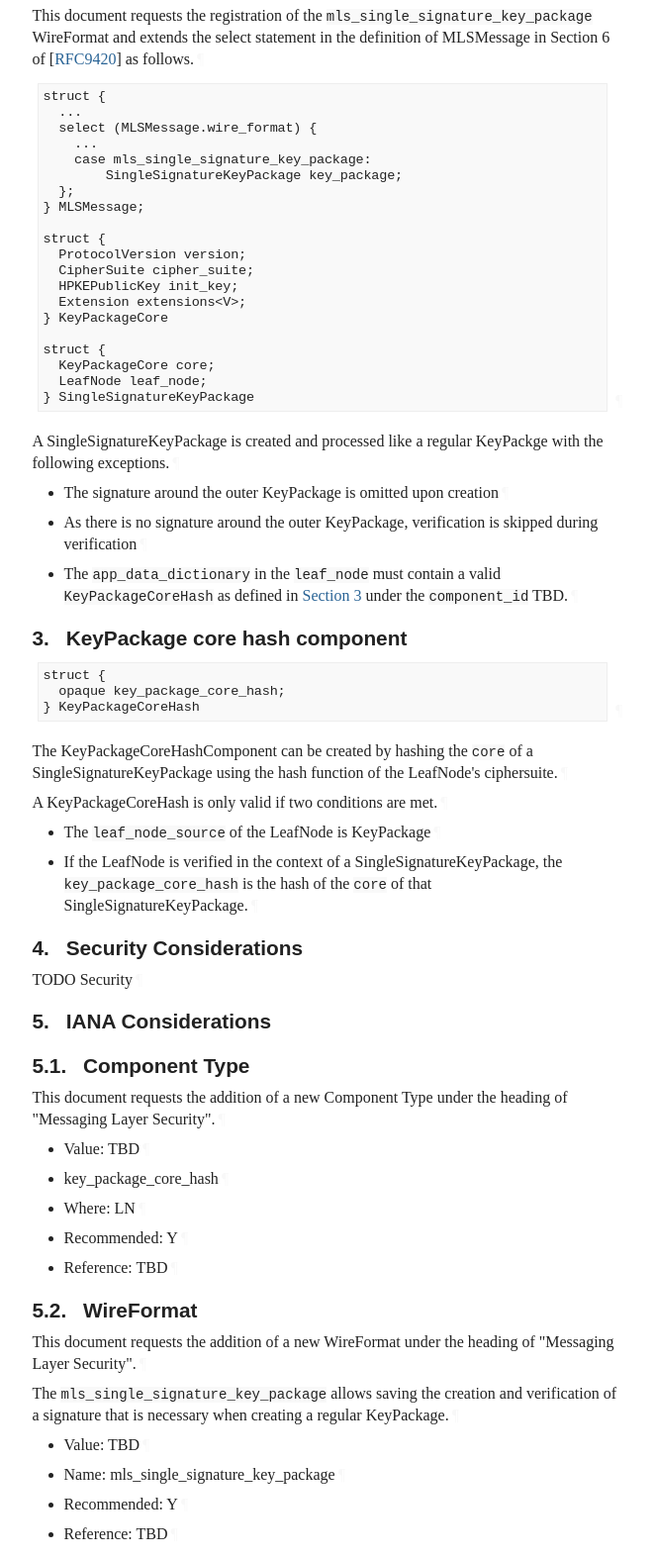
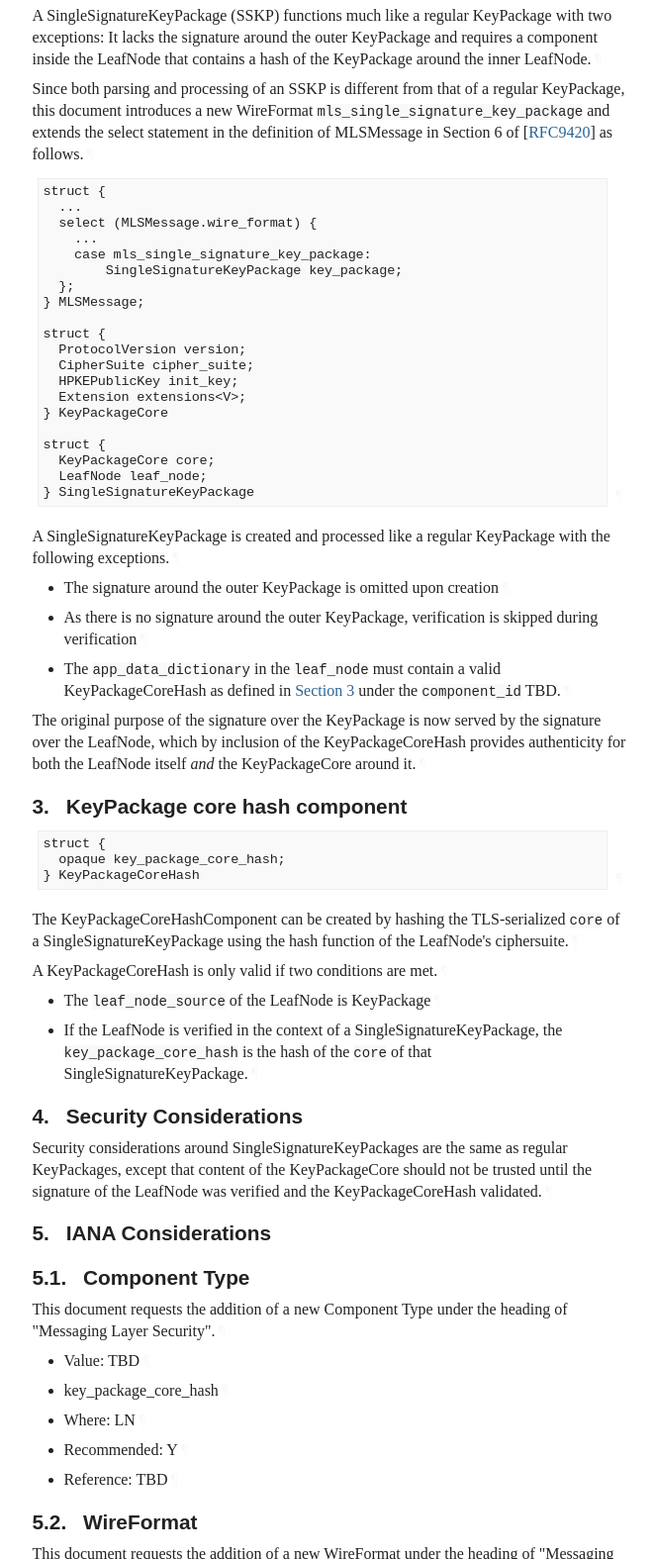
Before and after one commit to kkohbrok/draft-kohbrok-single-signature-keypackages, a plain HTML site: page draft-mls-kohbrok-single-signature-keypackages.html in a window 1280 px wide. Shown: the part 1038-2613 px from the top of the page at 99% size, without its empty margins (92-754 px from the left). Drawn offline with Linux system fonts and the light colour scheme; a web font is replaced by a local one.

Commit message:
Script updating gh-pages from 6f62b56. [ci skip]

```diff
--- a/draft-mls-kohbrok-single-signature-keypackages.html
+++ b/draft-mls-kohbrok-single-signature-keypackages.html
@@ -1049,7 +1049,7 @@ svg :is([fill="white"], [fill^="#fff"]) {
 </tr></thead>
 <tfoot><tr>
 <td class="left">Robert &amp; Kohbrok</td>
-<td class="center">Expires 10 April 2026</td>
+<td class="center">Expires 11 April 2026</td>
 <td class="right">[Page]</td>
 </tr></tfoot>
 </table>
@@ -1062,12 +1062,12 @@ svg :is([fill="white"], [fill^="#fff"]) {
 <dd class="internet-draft">draft-mls-kohbrok-single-signature-keypackages-latest</dd>
 <dt class="label-published">Published:</dt>
 <dd class="published">
-<time datetime="2025-10-07" class="published">7 October 2025</time>
+<time datetime="2025-10-08" class="published">8 October 2025</time>
     </dd>
 <dt class="label-intended-status">Intended Status:</dt>
 <dd class="intended-status">Informational</dd>
 <dt class="label-expires">Expires:</dt>
-<dd class="expires"><time datetime="2026-04-10">10 April 2026</time></dd>
+<dd class="expires"><time datetime="2026-04-11">11 April 2026</time></dd>
 <dt class="label-authors">Authors:</dt>
 <dd class="authors">
 <div class="author">
@@ -1121,7 +1121,7 @@ svg :is([fill="white"], [fill^="#fff"]) {
         time. It is inappropriate to use Internet-Drafts as reference
         material or to cite them other than as "work in progress."<a href="#section-boilerplate.1-3" class="pilcrow">¶</a></p>
 <p id="section-boilerplate.1-4">
-        This Internet-Draft will expire on 10 April 2026.<a href="#section-boilerplate.1-4" class="pilcrow">¶</a></p>
+        This Internet-Draft will expire on 11 April 2026.<a href="#section-boilerplate.1-4" class="pilcrow">¶</a></p>
 </section>
 </div>
 <div id="copyright">
@@ -1205,10 +1205,15 @@ magnitude larger than those of most non-PQ signature schemes.<a href="#section-1
       <h2 id="name-single-signature-keypackage">
 <a href="#section-2" class="section-number selfRef">2. </a><a href="#name-single-signature-keypackage" class="section-name selfRef">Single Signature KeyPackages</a>
       </h2>
-<p id="section-2-1">This document requests the registration of the
-<code>mls_single_signature_key_package</code> WireFormat and extends the select statement
-in the definition of MLSMessage in Section 6 of <span>[<a href="#RFC9420" class="cite xref">RFC9420</a>]</span> as follows.<a href="#section-2-1" class="pilcrow">¶</a></p>
-<div class="lang-tls sourcecode" id="section-2-2">
+<p id="section-2-1">A SingleSignatureKeyPackage (SSKP) functions much like a regular KeyPackage with
+two exceptions: It lacks the signature around the outer KeyPackage and requires
+a component inside the LeafNode that contains a hash of the KeyPackage around
+the inner LeafNode.<a href="#section-2-1" class="pilcrow">¶</a></p>
+<p id="section-2-2">Since both parsing and processing of an SSKP is different from that of a regular
+KeyPackage, this document introduces a new WireFormat
+<code>mls_single_signature_key_package</code> and extends the select statement in the
+definition of MLSMessage in Section 6 of <span>[<a href="#RFC9420" class="cite xref">RFC9420</a>]</span> as follows.<a href="#section-2-2" class="pilcrow">¶</a></p>
+<div class="lang-tls sourcecode" id="section-2-3">
 <pre>
 struct {
   ...
@@ -1230,24 +1235,28 @@ struct {
   KeyPackageCore core;
   LeafNode leaf_node;
 } SingleSignatureKeyPackage
-</pre><a href="#section-2-2" class="pilcrow">¶</a>
+</pre><a href="#section-2-3" class="pilcrow">¶</a>
 </div>
-<p id="section-2-3">A SingleSignatureKeyPackage is created and processed like a regular KeyPackge
-with the following exceptions.<a href="#section-2-3" class="pilcrow">¶</a></p>
+<p id="section-2-4">A SingleSignatureKeyPackage is created and processed like a regular KeyPackage
+with the following exceptions.<a href="#section-2-4" class="pilcrow">¶</a></p>
 <ul class="normal">
-<li class="normal" id="section-2-4.1">
-          <p id="section-2-4.1.1">The signature around the outer KeyPackage is omitted upon creation<a href="#section-2-4.1.1" class="pilcrow">¶</a></p>
+<li class="normal" id="section-2-5.1">
+          <p id="section-2-5.1.1">The signature around the outer KeyPackage is omitted upon creation<a href="#section-2-5.1.1" class="pilcrow">¶</a></p>
 </li>
-        <li class="normal" id="section-2-4.2">
-          <p id="section-2-4.2.1">As there is no signature around the outer KeyPackage, verification is skipped
-during verification<a href="#section-2-4.2.1" class="pilcrow">¶</a></p>
+        <li class="normal" id="section-2-5.2">
+          <p id="section-2-5.2.1">As there is no signature around the outer KeyPackage, verification is skipped
+during verification<a href="#section-2-5.2.1" class="pilcrow">¶</a></p>
 </li>
-        <li class="normal" id="section-2-4.3">
-          <p id="section-2-4.3.1">The <code>app_data_dictionary</code> in the <code>leaf_node</code> must contain a valid
-<code>KeyPackageCoreHash</code> as defined in <a href="#keypackage-core-hash-component" class="auto internal xref">Section 3</a>
-under the <code>component_id</code> TBD.<a href="#section-2-4.3.1" class="pilcrow">¶</a></p>
+        <li class="normal" id="section-2-5.3">
+          <p id="section-2-5.3.1">The <code>app_data_dictionary</code> in the <code>leaf_node</code> must contain a valid
+KeyPackageCoreHash as defined in <a href="#keypackage-core-hash-component" class="auto internal xref">Section 3</a> under the
+<code>component_id</code> TBD.<a href="#section-2-5.3.1" class="pilcrow">¶</a></p>
 </li>
       </ul>
+<p id="section-2-6">The original purpose of the signature over the KeyPackage is now served by the
+signature over the LeafNode, which by inclusion of the KeyPackageCoreHash
+provides authenticity for both the LeafNode itself <em>and</em> the KeyPackageCore
+around it.<a href="#section-2-6" class="pilcrow">¶</a></p>
 </section>
 </div>
 <div id="keypackage-core-hash-component">
@@ -1262,8 +1271,9 @@ struct {
 } KeyPackageCoreHash
 </pre><a href="#section-3-1" class="pilcrow">¶</a>
 </div>
-<p id="section-3-2">The KeyPackageCoreHashComponent can be created by hashing the <code>core</code> of a
-SingleSignatureKeyPackage using the hash function of the LeafNode's ciphersuite.<a href="#section-3-2" class="pilcrow">¶</a></p>
+<p id="section-3-2">The KeyPackageCoreHashComponent can be created by hashing the TLS-serialized
+<code>core</code> of a SingleSignatureKeyPackage using the hash function of the LeafNode's
+ciphersuite.<a href="#section-3-2" class="pilcrow">¶</a></p>
 <p id="section-3-3">A KeyPackageCoreHash is only valid if two conditions are met.<a href="#section-3-3" class="pilcrow">¶</a></p>
 <ul class="normal">
 <li class="normal" id="section-3-4.1">
@@ -1282,7 +1292,10 @@ SingleSignatureKeyPackage.<a href="#section-3-4.2.1" class="pilcrow">¶</a></p>
       <h2 id="name-security-considerations">
 <a href="#section-4" class="section-number selfRef">4. </a><a href="#name-security-considerations" class="section-name selfRef">Security Considerations</a>
       </h2>
-<p id="section-4-1">TODO Security<a href="#section-4-1" class="pilcrow">¶</a></p>
+<p id="section-4-1">Security considerations around SingleSignatureKeyPackages are the same as
+regular KeyPackages, except that content of the KeyPackageCore should not be
+trusted until the signature of the LeafNode was verified and the
+KeyPackageCoreHash validated.<a href="#section-4-1" class="pilcrow">¶</a></p>
 </section>
 </div>
 <div id="iana-considerations">
```
Also changed, not shown: draft-mls-kohbrok-single-signature-keypackages.txt.
